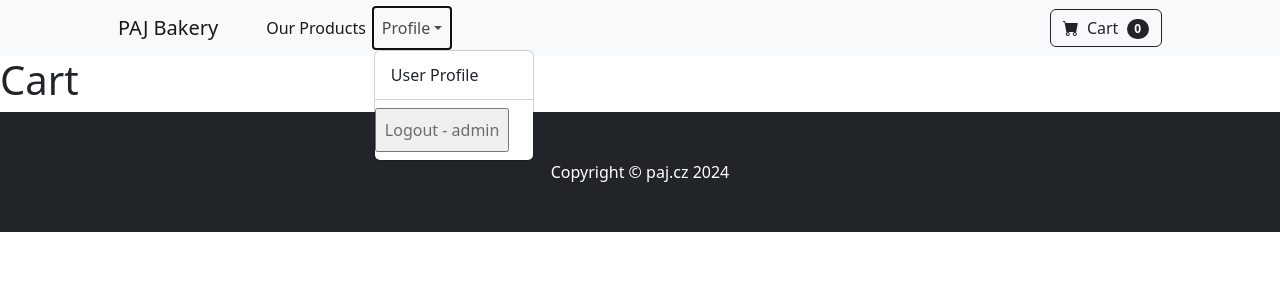
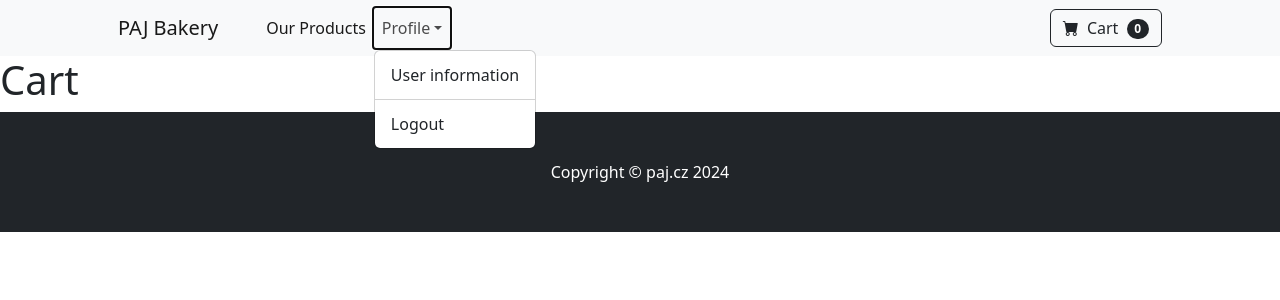
Before and after one commit to PetrMrazek/final_project_CZ20_PM, a Django app: page /cart in a window 1280 px wide, after a click on "Profile". Shown: the top 300 px of the page. Run offline with Django 5.2, Linux system fonts and the light colour scheme; a user stored in the database is signed in; some libraries are stand-ins or nearby versions.

Commit message:
fix: Navigation bar html

```diff
--- a/viewer/Templates/navbar.html
+++ b/viewer/Templates/navbar.html
@@ -6,23 +6,21 @@
                 <div class="collapse navbar-collapse" id="navbarSupportedContent">
                     <ul class="navbar-nav me-auto mb-2 mb-lg-0 ms-lg-4">
                         <li class="nav-item"><a class="nav-link active" aria-current="page" href="{% url 'products' %}">Our Products</a></li>
-                         <li class="nav-item dropdown">
+                        <li class="nav-item dropdown">
                             <a class="nav-link dropdown-toggle" id="navbarDropdown" href="#" role="button" data-bs-toggle="dropdown" aria-expanded="false">Profile</a>
                              <ul class="dropdown-menu" aria-labelledby="navbarDropdown">
 
                                 {% if user.is_authenticated %}
-                                <li><a class="dropdown-item" href="{% url 'userpage' %}">User Profile</a></li>
+                                <li><a class="dropdown-item" href="{% url 'userpage' %}">User information</a></li>
                                 <li><hr class="dropdown-divider" /></li>
+                                <li><a class="dropdown-item" href="{% url 'logout' %}">Logout</a></li>
+                                {% else %}
+                                <li><a class="dropdown-item" href="{% url 'login' %}">Login</a></li>
+                                <li><a class="dropdown-item" href="{% url 'register' %}">Sign Up</a></li>
+                                {% endif %}
 
-                                <li class="nav-item "><form action="{% url 'logout' %}" method="POST">
-                                  {% csrf_token %}<input type="submit" value="Logout - {{user.username}}" class="nav-link"></form>
-                                </li>
-                                    {% else %}
-                                <li class="nav-item"><a class="nav-link" href="{% url 'login' %}">Login</a></li>
-                                <li class="nav-item"><a class="nav-link" href="{% url 'register' %}">Sign Up</a></li>
-                                    {% endif %}
-                            </ul>
-                         </li>
+                             </ul>
+                        </li>
 
 
                     </ul>
```
Also changed, not shown: db.sqlite3.
